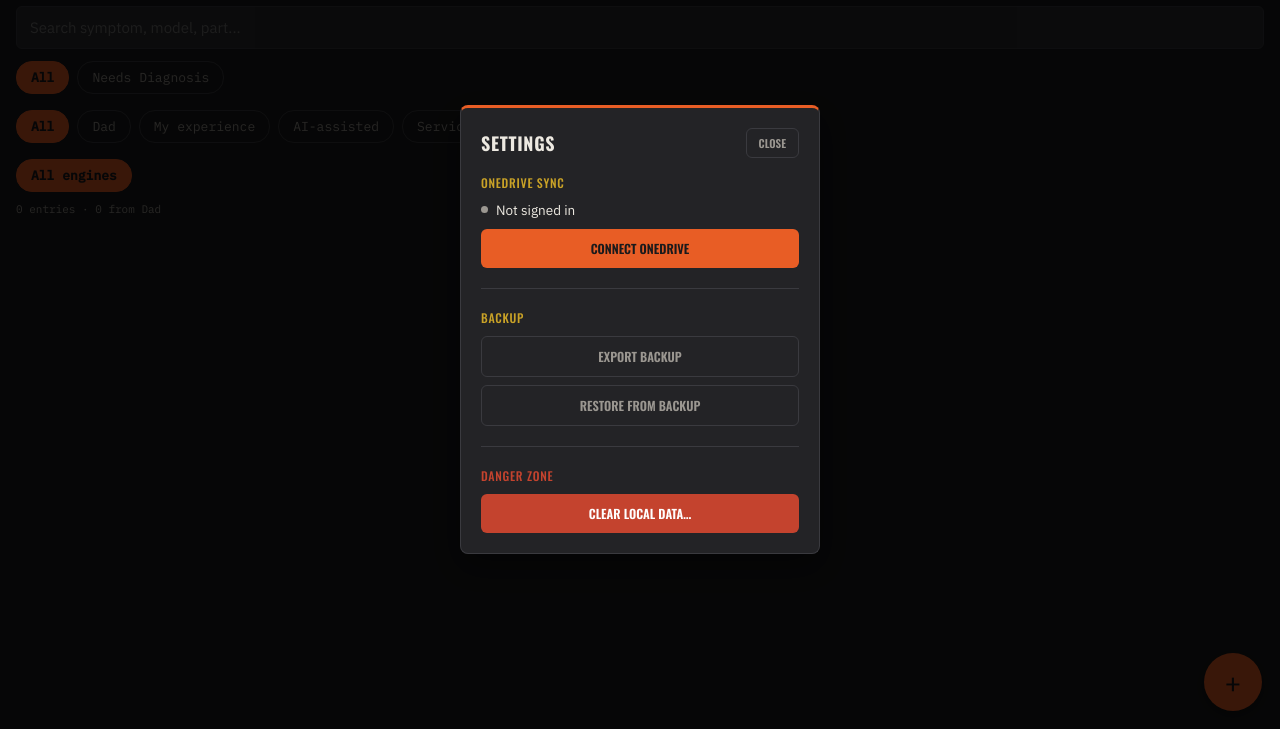
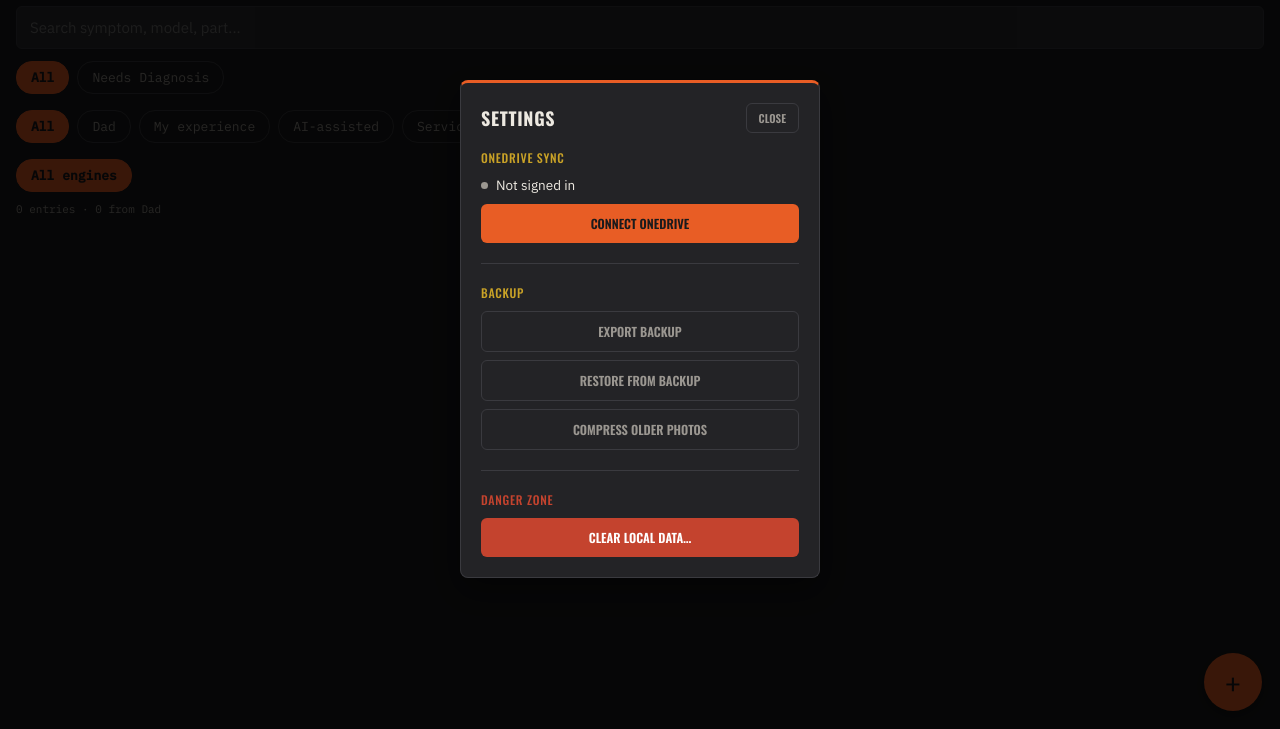
Before and after one commit to bcrossley712/bench-notes, a plain HTML site: page pwa/index.html in a window 1280 px wide. Both pictures are taken after a click on the button "Settings". Shown: the part 71-800 px from the top of the page. Drawn offline with nearby package versions, Linux system fonts and the light colour scheme.

Commit message:
restore baseline fix and old photo compression

```diff
--- a/pwa/index.html
+++ b/pwa/index.html
@@ -262,6 +262,7 @@
       <div class="settings-section-label">Backup</div>
       <button class="modal-btn cancel" id="exportBtn" onclick="exportAllData()">Export backup</button>
       <button class="modal-btn cancel" id="restoreBtn" onclick="triggerRestoreInput()">Restore from backup</button>
+      <button class="modal-btn cancel" id="compressPhotosBtn" onclick="compressExistingPhotos()">Compress older photos</button>
     </div>
 
     <div class="settings-section settings-danger">
@@ -1004,7 +1005,17 @@ async function handleRestoreFile(event){
     }
 
     await loadEntries();
-    if(isSignedIn()) syncNow(); // let the restored data propagate to OneDrive/other devices too
+    if(isSignedIn()){
+      // Deliberately reset the baseline before syncing: without this, syncNow()
+      // would merge against the stale pre-restore baseline, which lets a
+      // corrupted-but-newer remote entry silently win and overwrite the very
+      // data we just restored. Clearing it forces the same conflict-safe
+      // treatment used above (baseline={}) — any real difference between the
+      // restored data and what's on OneDrive becomes a flagged duplicate for
+      // review, never a silent overwrite in either direction.
+      localStorage.setItem(SYNC_BASELINE_KEY, '{}');
+      syncNow(); // let the restored data propagate to OneDrive/other devices too
+    }
 
     let message = `Restore complete. ${photosRestored} photo(s) added.`;
     if(conflicts.length > 0){
@@ -1058,6 +1069,93 @@ async function exportAllData(){
   }catch(err){
     console.error('Export failed', err);
     await showAlert('Export failed: ' + (err && err.message ? err.message : err));
+  }finally{
+    btn.textContent = originalLabel;
+    btn.disabled = false;
+  }
+}
+
+// ---------- Photo compression backfill ----------
+// Compression (compressImage()) only ever ran at capture time, starting
+// with the build that added it — any photo attached before that still sits
+// in IndexedDB at its original camera resolution and always will, since
+// nothing else ever revisits already-stored photos. This is a one-time,
+// on-demand pass that finds those old photos and brings them in line with
+// what a new photo would look like today.
+async function compressExistingPhotos(){
+  const btn = document.getElementById('compressPhotosBtn');
+  const originalLabel = btn.textContent;
+  btn.disabled = true;
+  // Anything already under this is assumed to already be compressed (or
+  // was always small) — skip it rather than pay for a second lossy JPEG
+  // re-encode for no real size benefit.
+  const SKIP_UNDER_BYTES = 700 * 1024;
+
+  try{
+    const allPhotos = await idbGetAll('photos');
+    const candidates = allPhotos.filter(p => p.blob && p.blob.size > SKIP_UNDER_BYTES);
+
+    if(candidates.length === 0){
+      await showAlert('No photos needed compressing — everything already looks compressed.');
+      return;
+    }
+
+    const ok = await showConfirm(
+      `This will recompress ${candidates.length} older photo(s) that predate automatic compression. ` +
+      `They'll shrink locally right away` +
+      (isSignedIn() ? ', and re-upload to OneDrive to shrink there too.' : '.') +
+      ` This can take a little while on a phone — keep the app open until it finishes.`,
+      {confirmLabel: 'Compress now', danger: false}
+    );
+    if(!ok) return;
+
+    let bytesBefore = 0, bytesAfter = 0, uploadFailures = 0;
+    for(let i = 0; i < candidates.length; i++){
+      const p = candidates[i];
+      btn.textContent = `Compressing ${i + 1} of ${candidates.length}…`;
+      bytesBefore += p.blob.size;
+
+      let newBlob;
+      try{
+        newBlob = await compressImage(p.blob);
+      }catch(err){
+        console.error('Compression failed for photo', p.id, err);
+        bytesAfter += p.blob.size; // left unchanged, still counts toward the total
+        continue;
+      }
+      bytesAfter += newBlob.size;
+
+      const filename = p.filename || (p.id + '.jpg');
+      await idbPut('photos', {id: p.id, blob: newBlob, mimeType: 'image/jpeg', filename});
+
+      if(isSignedIn()){
+        // syncPhotos() alone won't re-upload this: it only uploads photos
+        // missing from OneDrive by filename, and this filename already
+        // exists remotely (the old, bigger version). Uploading directly
+        // overwrites it in place.
+        try{
+          await uploadPhotoBlob(filename, newBlob);
+        }catch(err){
+          console.error('Re-upload failed for photo', p.id, err);
+          uploadFailures++;
+        }
+      }
+    }
+
+    await loadEntries(); // refresh any cached photo URLs on screen
+    const savedMB = ((bytesBefore - bytesAfter) / 1024 / 1024).toFixed(1);
+    let message = `Compressed ${candidates.length} photo(s), saving about ${savedMB}MB locally.`;
+    if(isSignedIn()){
+      message += uploadFailures > 0
+        ? ` ${uploadFailures} photo(s) couldn't be re-uploaded to OneDrive — try syncing again later.`
+        : ' Re-uploaded the smaller versions to OneDrive too.';
+    } else {
+      message += ' Sign in and sync to shrink these on OneDrive as well.';
+    }
+    await showAlert(message);
+  }catch(err){
+    console.error('Photo compression backfill failed', err);
+    await showAlert('Compressing photos failed: ' + (err && err.message ? err.message : err));
   }finally{
     btn.textContent = originalLabel;
     btn.disabled = false;
```
